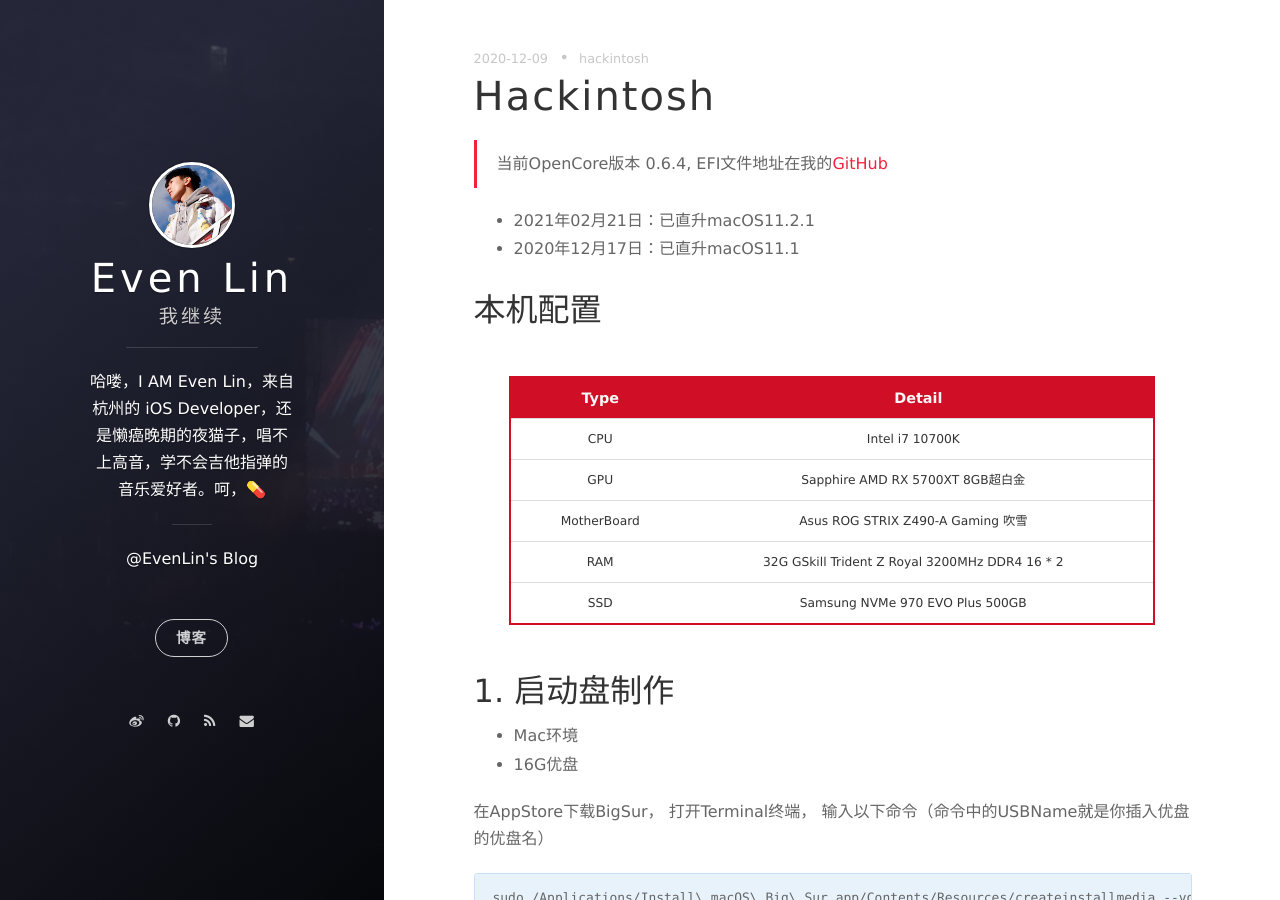
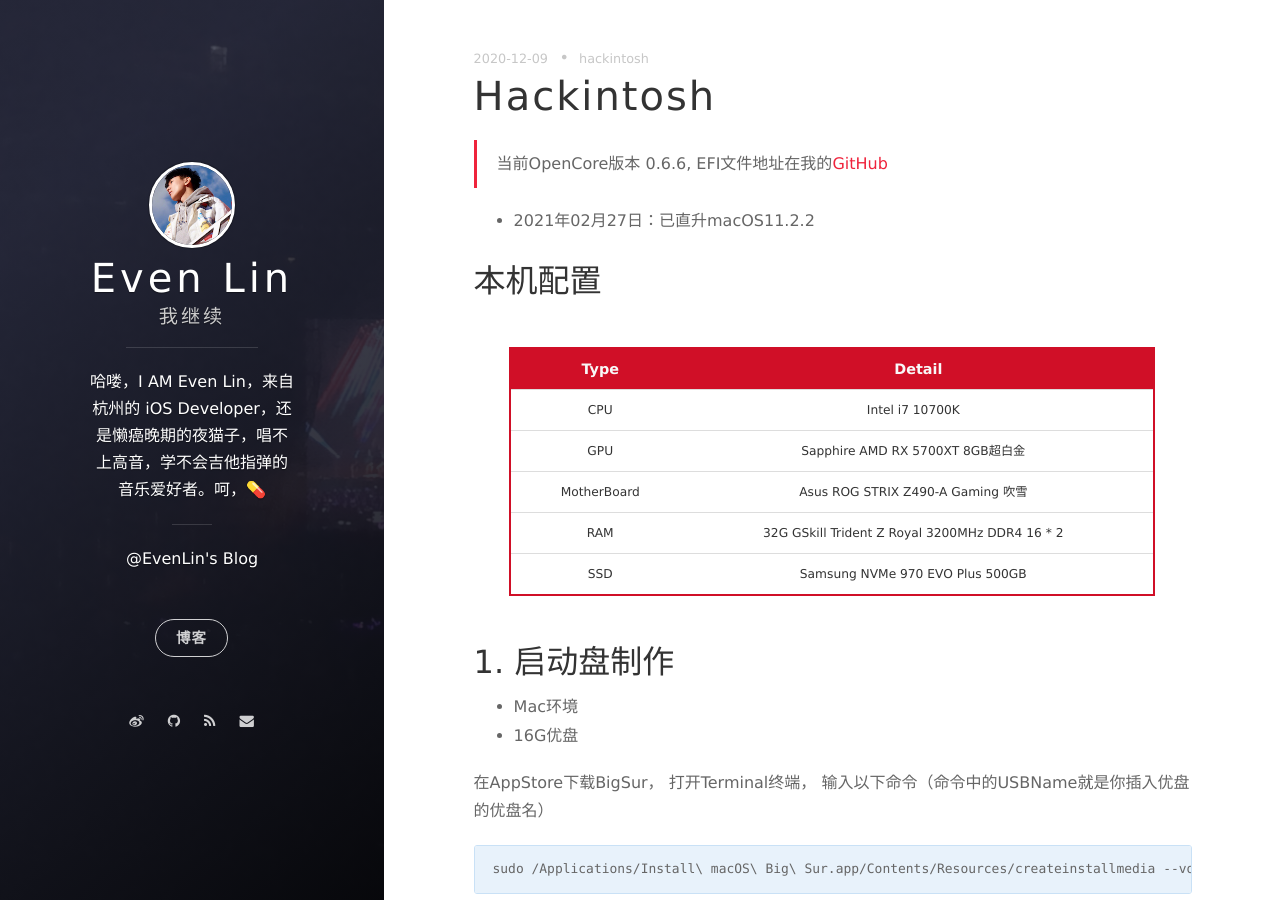
Before and after one commit to evenlinyf/evenlinyf.github.io, a Jekyll site: the page built from _posts/2020-12-09-Hackintosh.md, in a window 1280 px wide and 900 px high. Built offline with Jekyll 4.4.1, drawn with Linux system fonts in a browser that asks for light colours; nearby versions of some CDN libraries; comment, search, counter and statistics services are not loaded.

Commit message:
update 0.6.4

```diff
--- a/_posts/2020-12-09-Hackintosh.md
+++ b/_posts/2020-12-09-Hackintosh.md
@@ -7,10 +7,9 @@
 
 ---
 
-> 当前OpenCore版本 0.6.4, EFI文件地址在我的[GitHub](https://github.com/evenlinyf/hackintosh-EFI-Z490A-i710700k-5700xt)
+> 当前OpenCore版本 0.6.6, EFI文件地址在我的[GitHub](https://github.com/evenlinyf/hackintosh-EFI-Z490A-i710700k-5700xt)
 
-- 2021年02月21日：已直升macOS11.2.1
-- 2020年12月17日：已直升macOS11.1
+- 2021年02月27日：已直升macOS11.2.2
 
 ## 本机配置
 
```
